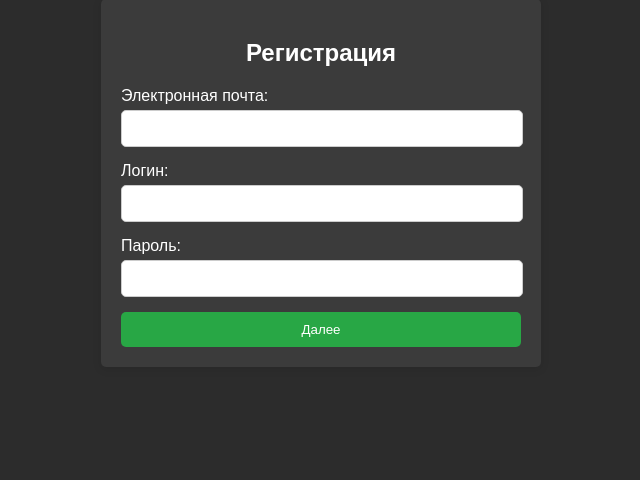
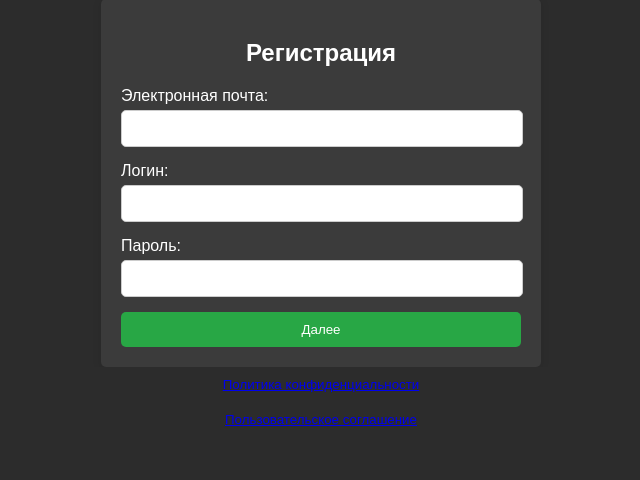
Before and after one commit to Mik-23/browser, a Django app: page /register_in_chat in a window 1280 px wide. Shown: the part 21-501 px from the top of the page, without its empty margins (319-959 px from the left). Run offline with Django 5.2, Linux system fonts and the light colour scheme.

Commit message:
Update register_in_chat.html

```diff
--- a/mixchat/main/templates/main/register_in_chat.html
+++ b/mixchat/main/templates/main/register_in_chat.html
@@ -42,7 +42,7 @@
             border: 1px solid #ccc;
 
         }
-        button {
+        .form-button {
             width: 100%;
             padding: 10px;
             background-color: #28a745;
@@ -51,8 +51,20 @@
             border-radius: 5px;
             cursor: pointer;
         }
-        button:hover {
+        .form-button:hover {
             background-color: #218838;
+        }
+        button {
+            width: 100%;
+            padding: 10px;
+            background-color: #2c2c2c;
+            color: white;
+            border: none;
+            border-radius: 5px;
+            cursor: pointer;
+        }
+        button a:hover {
+            color: #009BDE;
         }
         .email-error {
           color: red;
@@ -87,8 +99,12 @@
             <input type="password" id="reg_password" name="password" required>
         </div>
         <div id="passwordError" class="password-error" style="font-size: 14px;"></div>
-        <button type="submit">Далее</button>
+        <button class="form-button" type="submit">Далее</button>
     </form>
+</div>
+<div class="text-buttons">
+    <button><a href="{% url 'privacy_policy' %}">Политика конфиденциальности</a></button>
+    <button><a href="{% url 'agreement' %}">Пользовательское соглашение</a></button>
 </div>
 
 <script src="{% static 'main/js/register_to_login.js' %}"></script>
```
